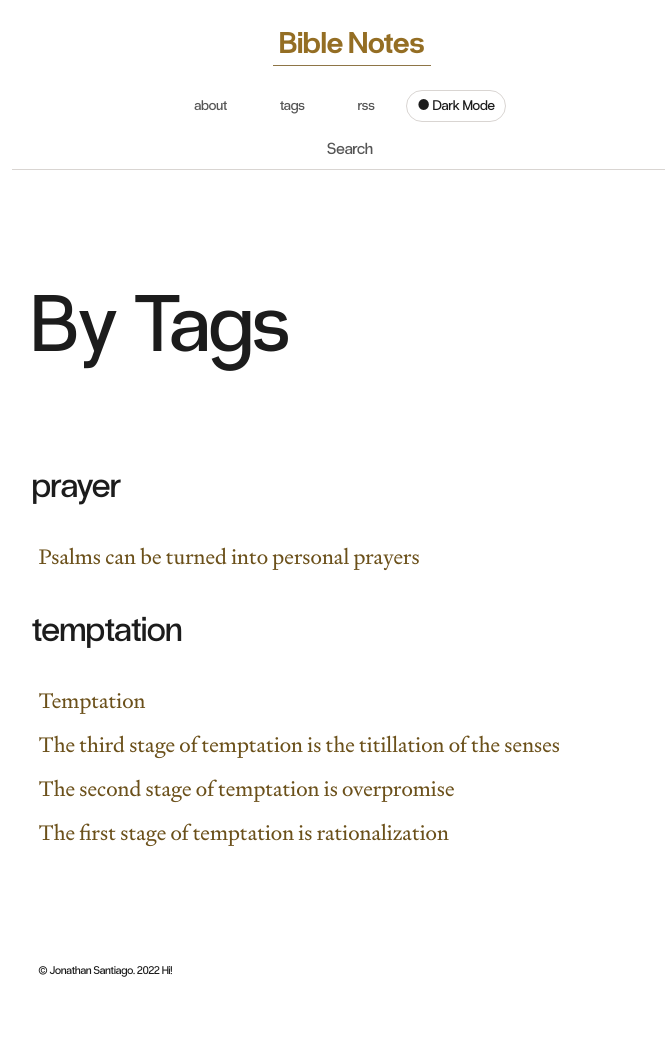
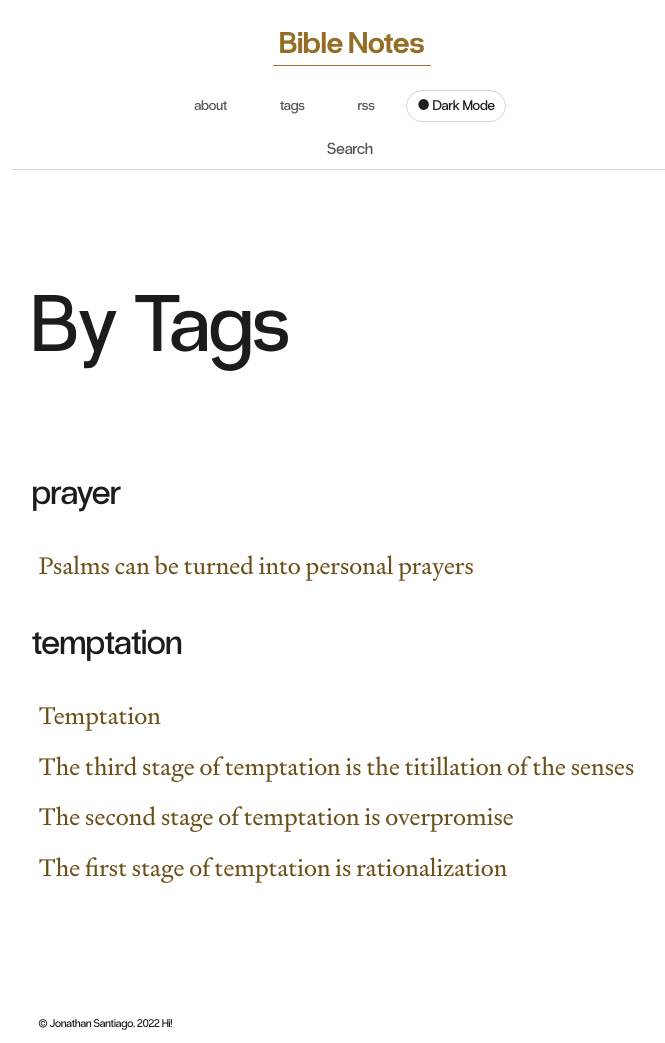
Before and after one commit to jsantiago611/digital-garden-master, a Jekyll site: the page built from tags.md, in a window 1280 px wide. Shown: the whole page, without its empty margins (298-963 px from the left). Built offline with Jekyll 4.4.1, drawn with Linux system fonts in a browser that asks for light colours; before the commit the page ends 990 px from its top, so only the background shows below that.

Commit message:
increased size of paragraph

```diff
--- a/assets/css/Style.css
+++ b/assets/css/Style.css
@@ -1142,7 +1142,7 @@ a, p, ul, li, ol, table, span, blockquote {
 }
 
 p, li {
-	font-size: 18px;
+	font-size: 20px;
 	font-family: var(--font-family-sans);
 	line-height: 1.4;
 	font-weight: 300;
@@ -1181,13 +1181,13 @@ p a:focus {
 
 @media(min-width: 300px)and (max-width: 1499px) {
 	p, li {
-		font-size: calc(17px + (22 - 17) * ( 100vw - 300px) / (1500 - 300))
+		font-size: calc(20px + (25 - 20) * ( 100vw - 300px) / (1500 - 300))
 	}
 }
 
 @media(min-width: 1500px) {
 	p,li {
-		font-size: 22px
+		font-size: 25px
 	}
 }
 
```
